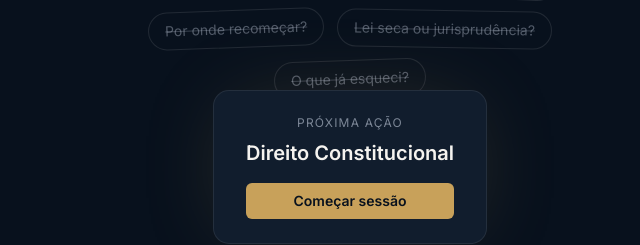
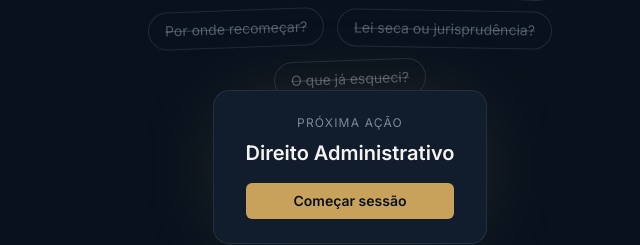
Before and after one commit to Nith1/atlion_sistemas_inteligente, a Next.js app: page / in a window 1280 px wide. Shown: the part 1560-1805 px from the top of the page, without its empty margins (290-930 px from the left). Built offline with nearby package versions, Linux system fonts and the light colour scheme.

Commit message:
Varia a disciplina de exemplo no card da secao A Dor pra nao repetir o do Hero

```diff
--- a/src/components/landing/dor.tsx
+++ b/src/components/landing/dor.tsx
@@ -55,7 +55,7 @@ export function Dor() {
           className="relative -mt-2 rounded-2xl border border-white/[0.08] bg-[#111D2D] px-8 py-6 text-center shadow-[0_0_90px_-20px_rgba(200,161,90,0.22)]"
         >
           <p className="text-xs uppercase tracking-widest text-[#AAB4C3]/70">Próxima ação</p>
-          <p className="mt-2 text-xl font-semibold text-[#F5F3EF]">Direito Constitucional</p>
+          <p className="mt-2 text-xl font-semibold text-[#F5F3EF]">Direito Administrativo</p>
           <div className="mt-4 rounded-md bg-[#C8A15A] px-6 py-2 text-sm font-semibold text-[#08111D]">
             Começar sessão
           </div>
```
